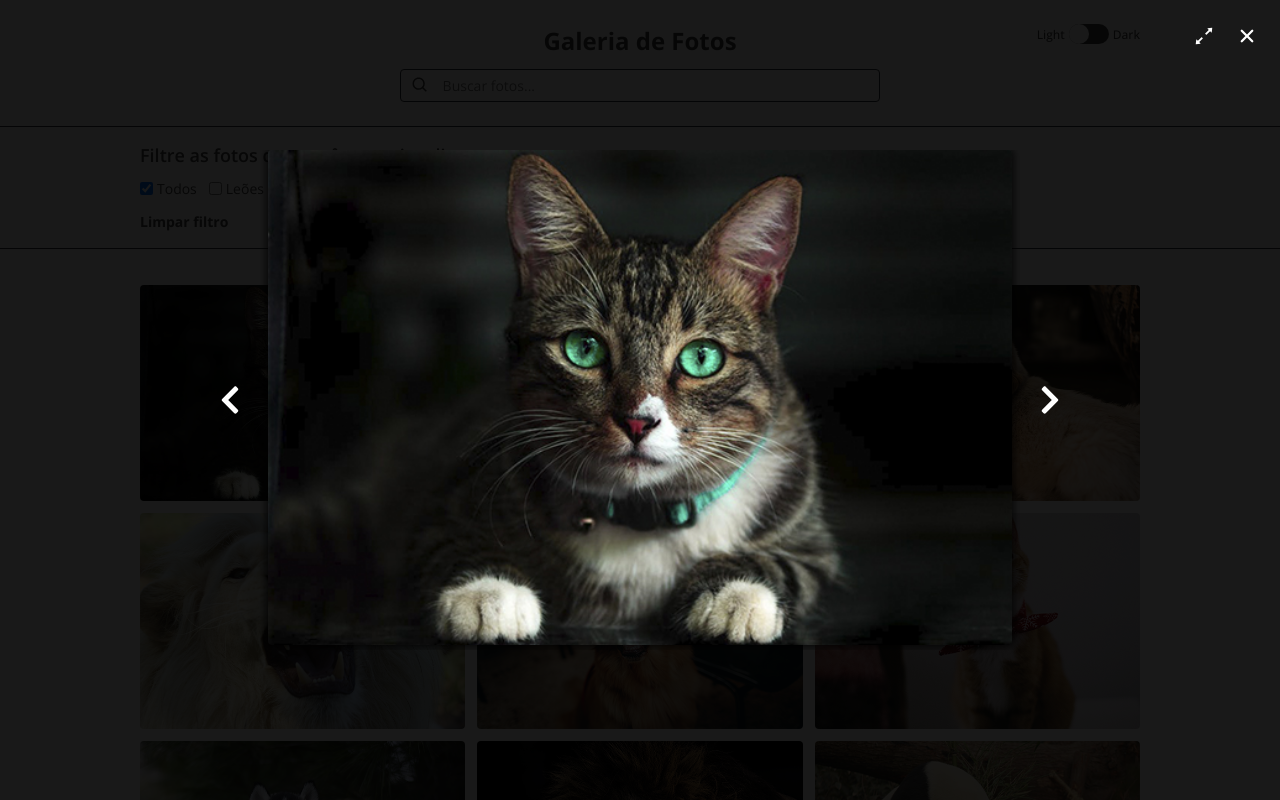
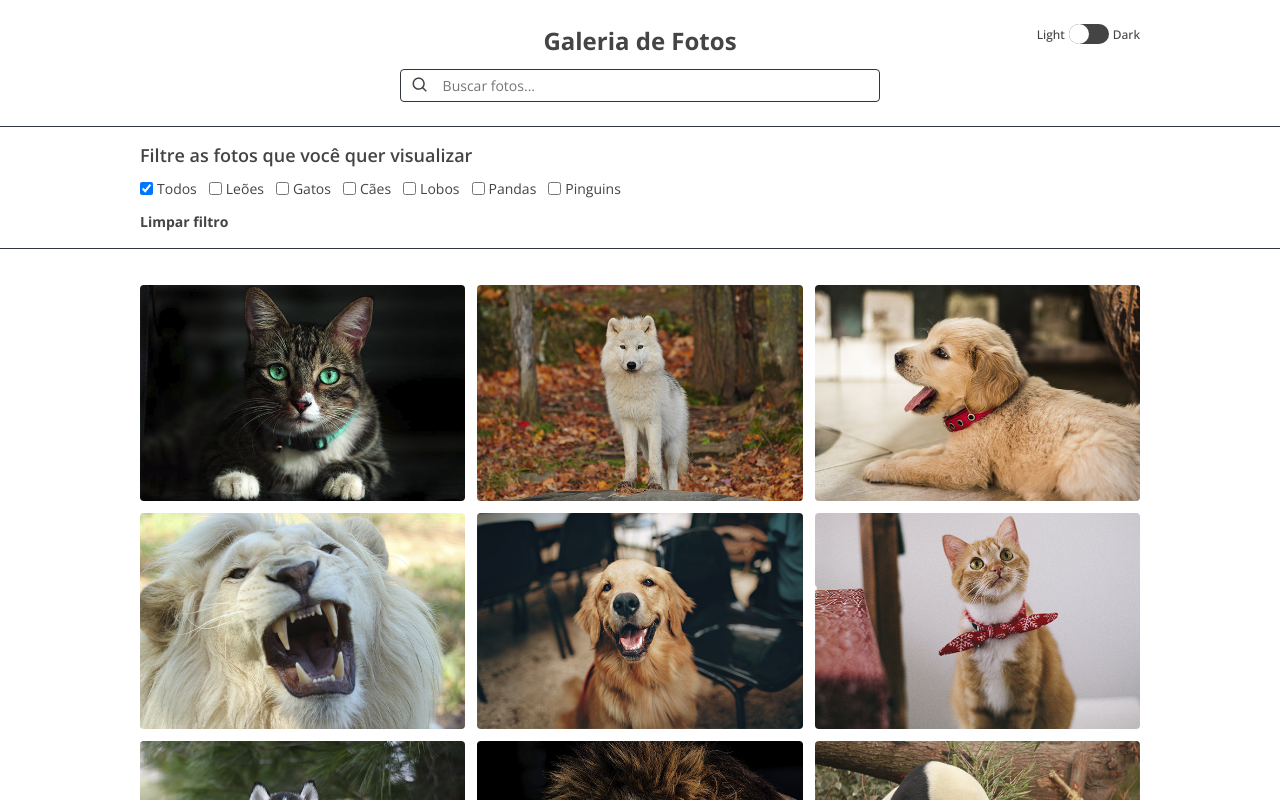
Before and after one commit to LucasBargas/photo_gallery, a React (Create React App) app: page / in a window 1280 px wide. Shown: the top 800 px of the page. Built offline with nearby package versions, Linux system fonts and the light colour scheme.

Commit message:
Buttons position in Slider Photos - adjusted

```diff
--- a/src/pages/HomePage/PhotosSection/PhotosSection.js
+++ b/src/pages/HomePage/PhotosSection/PhotosSection.js
@@ -6,7 +6,7 @@ import PhotosSlider from './PhotosSlider/PhotosSlider';
 
 const PhotosSection = ({ searchValue, checked }) => {
   const [active, setActive] = useState(0);
-  const [slider, setSlider] = useState(true);
+  const [slider, setSlider] = useState(false);
 
   useEffect(() => {
     document.body.style.overflow = slider ? 'hidden' : 'auto';
```
